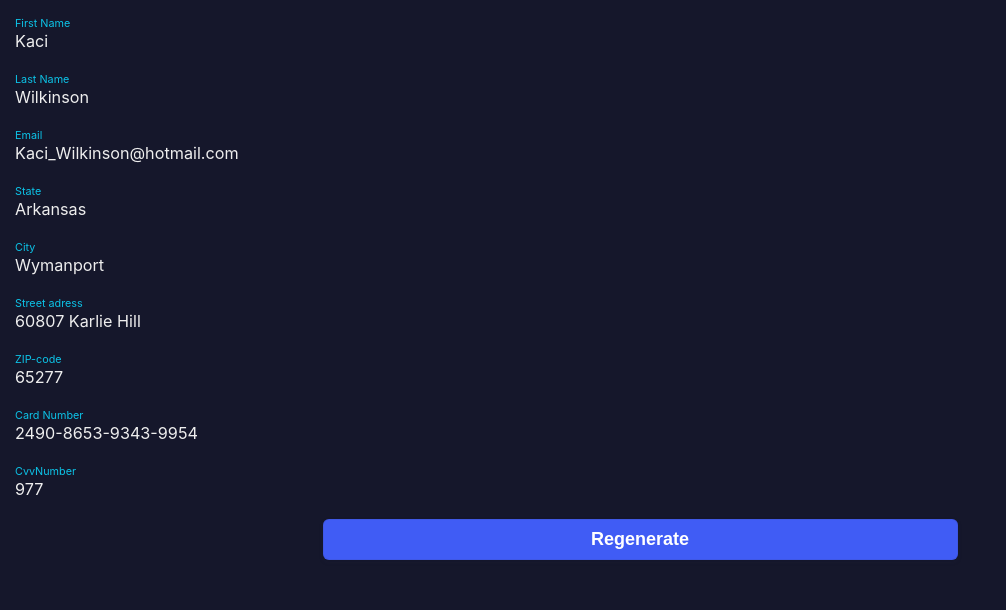
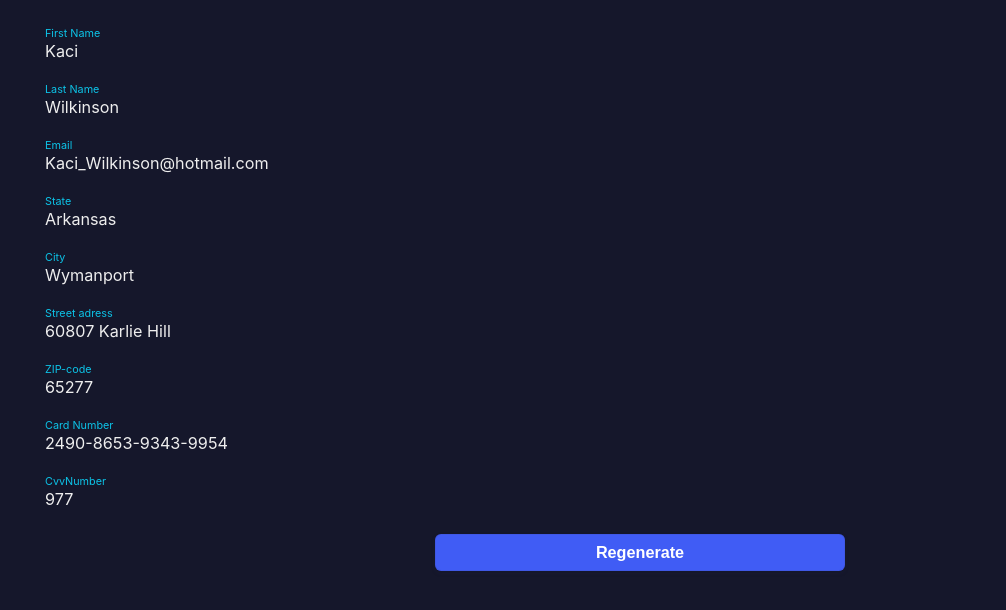
Before and after one commit to octagony/data-verse, a Vue app: page / in a window 1280 px wide. Shown: the top 610 px of the page, without its empty margins (0-1006 px from the left). Built offline with nearby package versions, Linux system fonts and the light colour scheme.

Commit message:
[FEAT] Added animations to data_component

```diff
--- a/src/App.vue
+++ b/src/App.vue
@@ -57,6 +57,7 @@ const updateData = () => {
   display: flex;
   flex-direction: column;
   gap: 15px;
-  padding: 5px;
+  padding: 10px 20px;
+  position: relative;
 }
 </style>
--- a/src/components/GenerateButton.vue
+++ b/src/components/GenerateButton.vue
@@ -18,19 +18,19 @@ button {
     rgba(0, 0, 0, 0.07) 0 1px 1px 0;
   color: #fff;
   cursor: pointer;
-  font-size: 1rem;
+  font-size: 0.9rem;
   line-height: 1.15;
   transition: all 0.2s, box-shadow 0.08s ease-in;
-  width: 50%;
+  width: 33%;
   margin: 0 auto;
-  padding: 10px;
+  padding: 9px;
   font-weight: 700;
 }
 
 button:hover {
   box-shadow: rgba(50, 50, 93, 0.1) 0 0 0 1px inset, rgba(50, 50, 93, 0.2) 0 6px 15px 0,
     rgba(0, 0, 0, 0.1) 0 2px 2px 0, rgba(50, 151, 211, 0.3) 0 0 0 4px;
-  scale: 1.1;
+  scale: 1.05;
 }
 
 button:focus {
--- a/src/components/MainData.vue
+++ b/src/components/MainData.vue
@@ -51,6 +51,12 @@ const props = defineProps({
 .data__container {
   padding: 0 5px;
   width: 100%;
+  transition: all 0.2s ease-in-out;
+}
+
+.data__container:hover {
+  scale: 1.05;
+  padding: 2.5px;
 }
 
 .data__description {
```
